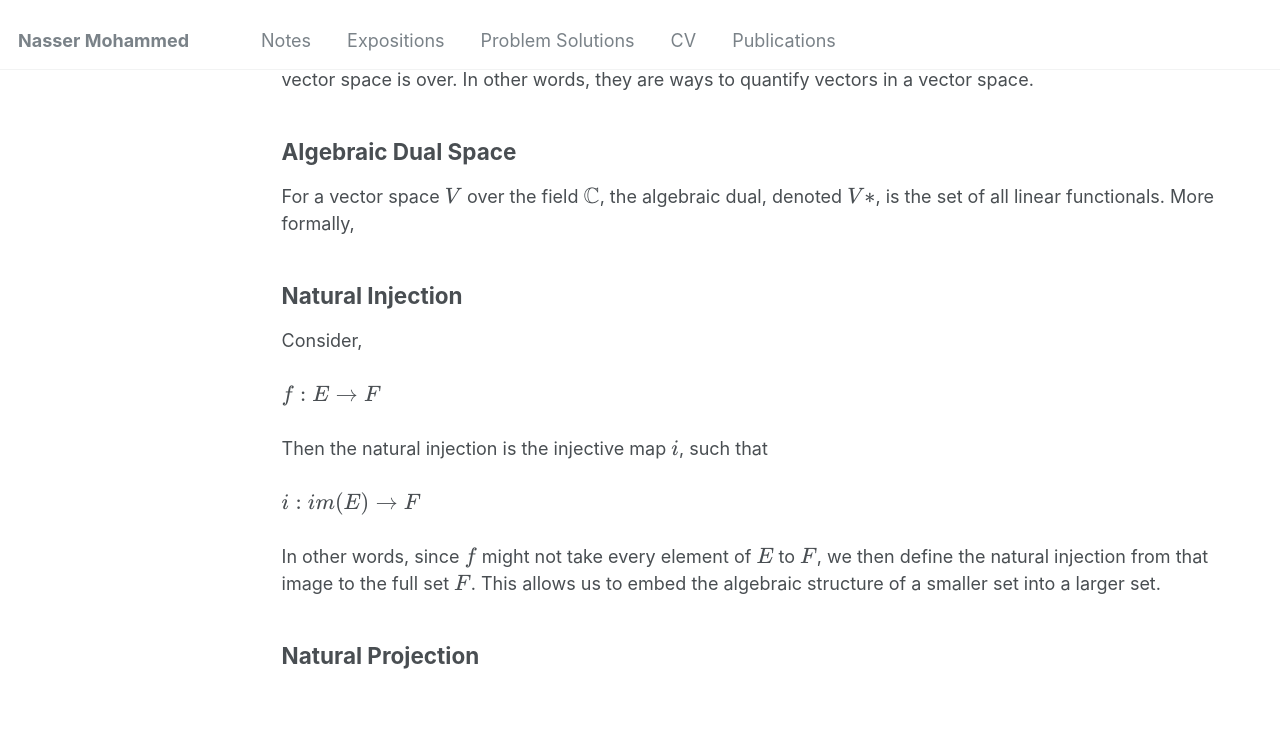
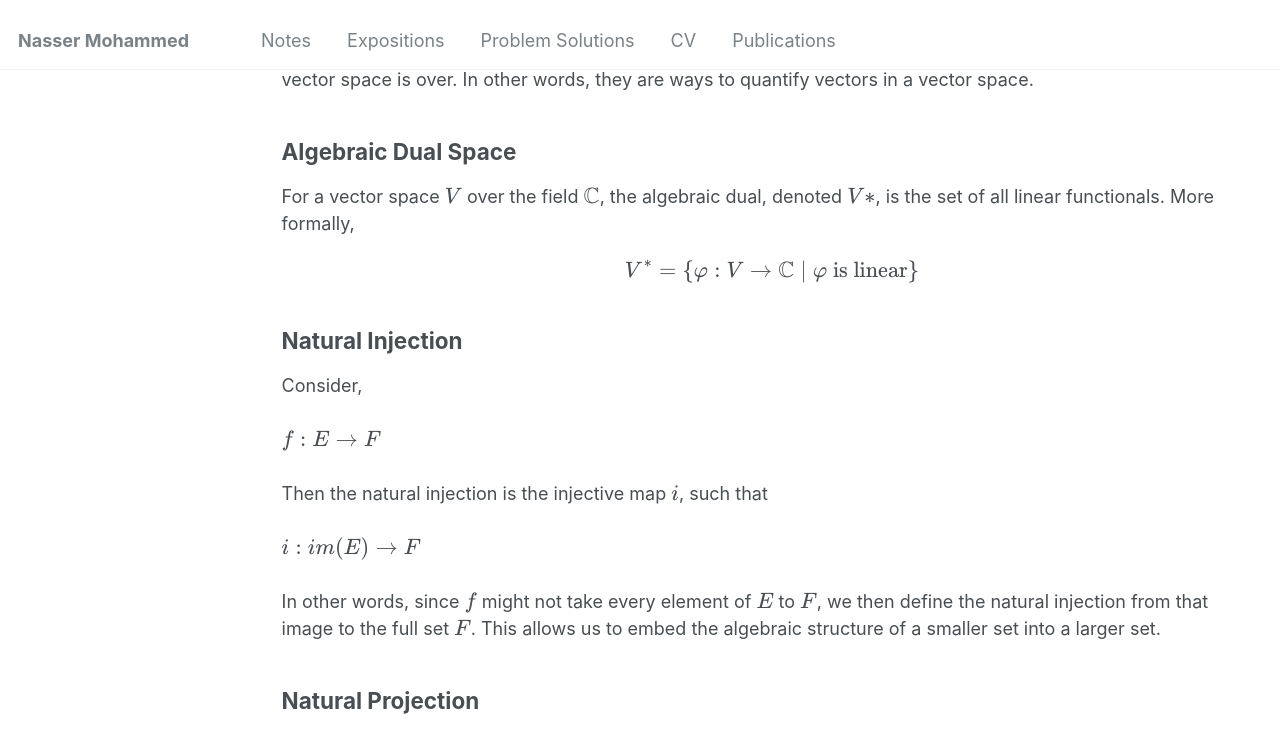
Before and after one commit to Nasser-Mohammed/Nasser-Mohammed.github.io, a Jekyll site: the page built from _pages/notes/Functional-Analysis/algebra.md, in a window 1280 px wide and 900 px high, scrolled down 568 px. Shown: the top 753 px of the window. Built offline with Jekyll 4.4.1, drawn with Linux system fonts in a browser that asks for light colours.

Commit message:
Update algebra.md

```diff
--- a/_pages/notes/Functional-Analysis/algebra.md
+++ b/_pages/notes/Functional-Analysis/algebra.md
@@ -18,6 +18,12 @@ However, in linear algebra, functionals are more generally defined as maps from
 
 ## Algebraic Dual Space
 For a vector space \\(V\\) over the field \\(\mathbb{C}\\), the algebraic dual, denoted \\(V*\\), is the set of all linear functionals. More formally,
+<div align="center">
+$$
+V^* = \{ \varphi : V \to \mathbb{C} \mid \varphi \text{ is linear} \}
+$$
+</div>
+
 
 ## Natural Injection
 Consider, \\
```
